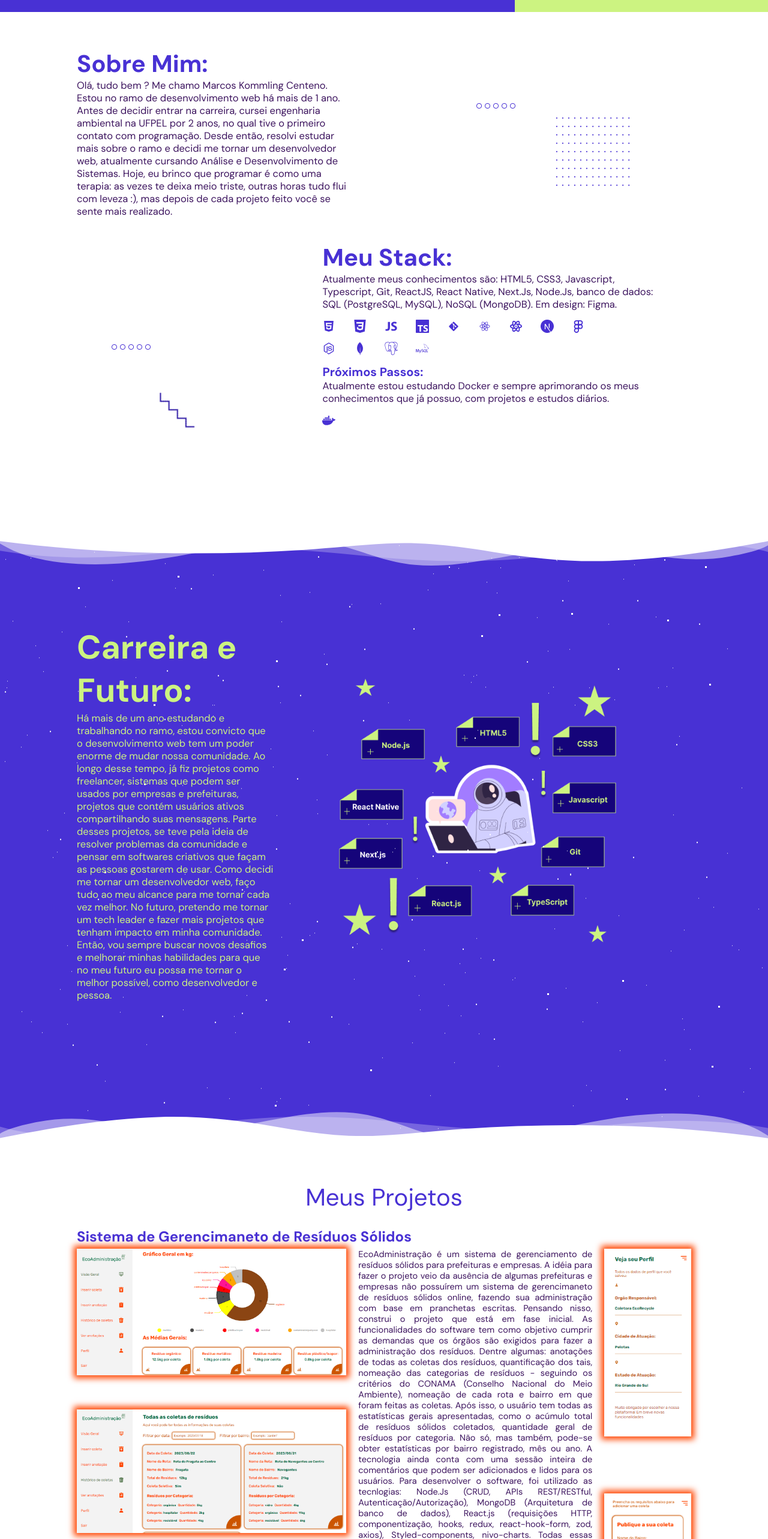
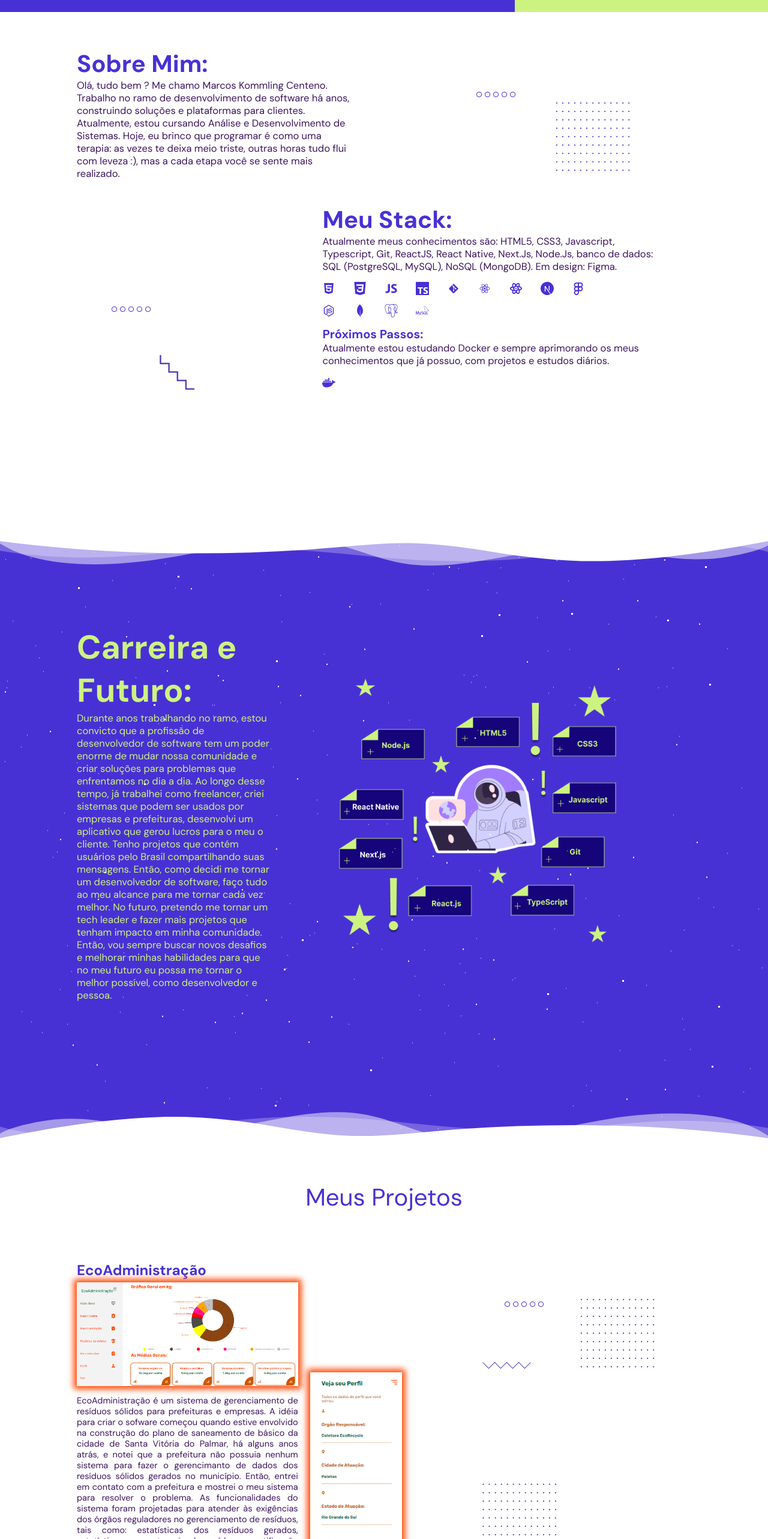
Before and after one commit to devmarcoskc/my-portfolio-React-TS, a React (Vite) app: page / in a window 1280 px wide. Shown: the part 780-3346 px from the top of the page at 60% size. Built offline with nearby package versions, Linux system fonts and the light colour scheme.

Commit message:
editing descriptions from the projects area

```diff
--- a/src/Pages/AboutMe/index.tsx
+++ b/src/Pages/AboutMe/index.tsx
@@ -48,12 +48,9 @@ function AboutMe({setSelectedPage}: Props) {
           <TextAndDesc
             title='Sobre Mim:'
             text='
-              Olá, tudo bem ? Me chamo Marcos Kommling Centeno. Estou no ramo de desenvolvimento web há mais de 1 ano.
-              Antes de decidir entrar na carreira, cursei engenharia ambiental na UFPEL por 2 anos, no qual tive
-              o primeiro contato com programação. Desde então, resolvi estudar mais sobre o ramo e
-              decidi me tornar um desenvolvedor web, atualmente cursando Análise e Desenvolvimento de Sistemas. Hoje, eu brinco que programar é como uma terapia:
-              as vezes te deixa meio triste, outras horas tudo flui com leveza :), mas depois de cada projeto feito
-              você se sente mais realizado.
+              Olá, tudo bem ? Me chamo Marcos Kommling Centeno. Trabalho no ramo de desenvolvimento de software há anos, construindo soluções e plataformas para clientes.
+              Atualmente, estou cursando Análise e Desenvolvimento de Sistemas. Hoje, eu brinco que programar é como uma terapia:
+              as vezes te deixa meio triste, outras horas tudo flui com leveza :), mas a cada etapa você se sente mais realizado.
             '
           />
         </C.LeftSideDesc>
--- a/src/Pages/CarrerAndFuture/index.tsx
+++ b/src/Pages/CarrerAndFuture/index.tsx
@@ -41,14 +41,13 @@ function CarrerAndFuture({setSelectedPage}: Props) {
                 Carreira e Futuro:
             </C.H1>
             <C.Article>
-                Há mais de um ano estudando e trabalhando no ramo, estou convicto
-                que o desenvolvimento web
-                tem um poder enorme de mudar nossa comunidade.
+                Durante anos trabalhando no ramo, estou convicto que a profissão de desenvolvedor de software
+                tem um poder enorme de mudar nossa comunidade e criar soluções para problemas que enfrentamos no dia a dia.
                 Ao longo desse
-                tempo, já fiz projetos como freelancer, sistemas que podem ser usados por empresas e prefeituras, projetos
-                que contém usuários ativos compartilhando suas mensagens. Parte desses projetos, se teve pela ideia de resolver problemas da
-                comunidade e pensar em softwares criativos que façam as pessoas gostarem de usar.
-                Como decidi me tornar um desenvolvedor web, faço tudo ao meu
+                tempo, já trabalhei como freelancer, criei sistemas que podem ser usados por empresas e prefeituras, desenvolvi um aplicativo que gerou lucros para o meu o cliente.
+                 Tenho projetos
+                que contém usuários pelo Brasil compartilhando suas mensagens.
+                Então, como decidi me tornar um desenvolvedor de software, faço tudo ao meu
                 alcance para me tornar cada vez melhor. No futuro, pretendo me tornar um tech leader e fazer mais projetos
                 que tenham impacto em minha comunidade. Então, vou sempre buscar
                 novos desafios e melhorar minhas habilidades para que no meu futuro eu possa me tornar o
--- a/src/Pages/Projects/index.tsx
+++ b/src/Pages/Projects/index.tsx
@@ -12,6 +12,8 @@ import Project5Img from '../../assets/Project5.png';
 import mobileSite5 from '../../assets/mobileSite5.png';
 import Project6Img from '../../assets/project6.png';
 import mobileSite6 from '../../assets/mobileSite6.png';
+import Project7Img from '../../assets/project7-1.png';
+import mobileSite7 from "../../assets/mobileSite7-1.png";
 import Project8img from '../../assets/project8.png';
 import mobileSite8 from '../../assets/mobileSite8.png';
 import Project9Img from '../../assets/project9.png';
@@ -35,7 +37,6 @@ import {SiMongodb} from 'react-icons/si';
 import {IoLogoNodejs} from 'react-icons/io';
 import useMediaQuery from '../../Hooks/useMediaQuery';
 import { SelectedPage } from '../../Types/Types';
-import HighlightProject from '../../Components/HighlightProject';
 
 type Props = {
   setSelectedPage: (value: SelectedPage) => void;
@@ -55,63 +56,26 @@ const Projects = ({setSelectedPage}: Props) => {
             >
               Meus Projetos
             </C.H1>
-            <HighlightProject/>
-            {!isAboveMediumScreens &&
-              <RightDesignArea/>
-            }
-            <C.ProjectAndDesignArea>
-              {isAboveMediumScreens &&
-                <LeftSideDesign/>
-              }
-              <ProjectArea
-                title='Cards For You'
-                desc='
-                Cards for you é um site de compartilhamento de cartões de mensagens para todos usuário lerem!
-                A idéia do site foi feita para os usuários poderem espalharem suas mensagens positivas com a
-                comunidade. O projeto full stack é composto com CRUD completo, sistema de autenticação e autorização,
-                APIs Rest e RestFul. Tudo isso utilizando as mais novas ferramentas do Next 13+, como: API Routes,
-                autenticação e autorização com NextAuth, SSR, sistema de paginação dinâmicas do próprio Next, sistema de SEO para facilitar a indexação,
-                posicionamento e ranqueamento da página nos sistemas de buscas. O projeto já contém usuários espalhando suas mensagens!
-                '
-                descTecnology='
-                As tecnologias do projeto utilizadas foram
-                HTML5, CSS3, Javascript, React.Js, Next.Js, MongoDB.
-                '
-                mobileImg={mobileSite8}
-                desktopImage={Project8img}
-                linkToProject='https://cards-for-you.vercel.app/'
-                linkToGithub='https://github.com/devmarcoskc/CardsNext.Js13-Full-Stack'
-                colorToShadow='blue'
-              >
-                <AiFillHtml5/>
-                <SiCss3/>
-                <IoLogoJavascript/>
-                <DiReact/>
-                <SiNextdotjs/>
-                <SiMongodb/>
-              </ProjectArea>
-            </C.ProjectAndDesignArea>
-
             <C.ProjectAndDesignArea>
               <ProjectArea
-                title='Sociopedia - Sua rede social'
+                title='EcoAdministração'
                 desc='
-                Esté é um dos meus principais projetos que estou mais gostando de desenvolver. Sociopedia é uma rede social
-                que você pode compartilhar posts com imagens e textos com seus amigos. Não só, mas também, adicionar amigos e
-                curtir os posts! O projeto é full stack, composto com CRUD completo, autenticação e autorização. Para o banco de dados
-                foi optado por MongoDB. No backend está rodando Node.js e suas ferramentas (JWT, express, mongoose, bcrypt, nodemoon, entre outros...). No frontEnd
-                foi optado por React.JS, utilizando redux, redux-toolkit, redux-persist, material-UI, formik, yup, react-dropzone. Como o projeto está no começo, estou desenvolvendo
-                novas features, como habilitar a opção de fazer comentários em posts, construir um chat para os usuários...
+                EcoAdministração é um sistema de gerenciamento de resíduos sólidos para prefeituras e empresas.
+                 A idéia para criar o sofware começou quando estive envolvido na construção do plano
+                de saneamento de básico da cidade de Santa Vitória do Palmar, há alguns anos atrás, e notei que a prefeitura não possuia nenhum sistema para fazer o gerencimanto
+                de dados dos resíduos sólidos gerados no município. Então, entrei em contato com a prefeitura e mostrei o meu sistema para resolver o problema.
+                 As funcionalidades do sistema foram projetadas para atender às exigências dos órgãos reguladores no gerenciamento de resíduos, tais como: estatísticas dos resíduos gerados, estatísticas por categoria de resíduo, quantificação por bairro e rotas.
+                 O Link abaixo é para ver uma demonstração do projeto.
                 '
                 descTecnology='
                 As tecnologias do projeto utilizadas foram
                 HTML5, CSS3, Javascript, Node.Js, MongoDB, React.Js.
                 '
-                mobileImg={mobileSite9}
-                desktopImage={Project9Img}
-                linkToProject='https://sociopedia-fnet.onrender.com/'
+                mobileImg={mobileSite7}
+                desktopImage={Project7Img}
+                linkToProject='https://gerenciamento-residuos-solidos.onrender.com/'
                 linkToGithub='https://github.com/devmarcoskc/sociopedia-MERN-stack'
-                colorToShadow='black'
+                colorToShadow='rgb(255,69,0)'
               >
                 <AiFillHtml5/>
                 <SiCss3/>
@@ -156,6 +120,74 @@ const Projects = ({setSelectedPage}: Props) => {
                 <IoLogoNodejs/>
                 <SiTypescript/>
                 <DiReact/>
+                <SiMongodb/>
+              </ProjectArea>
+            </C.ProjectAndDesignArea>
+
+            <C.ProjectAndDesignArea>
+              <ProjectArea
+                title='Sociopedia - Sua rede social'
+                desc='
+                Esté é um dos meus principais projetos que estou mais gostando de desenvolver. Sociopedia é uma rede social
+                que você pode compartilhar posts com imagens e textos com seus amigos. Não só, mas também, adicionar amigos e
+                curtir os posts! O projeto é full stack, composto com CRUD completo, autenticação e autorização. Para o banco de dados
+                foi optado por MongoDB. No backend está rodando Node.js e suas ferramentas (JWT, express, mongoose, bcrypt, nodemoon, entre outros...). No frontEnd
+                foi optado por React.JS, utilizando redux, redux-toolkit, redux-persist, material-UI, formik, yup, react-dropzone. Como o projeto está no começo, estou desenvolvendo
+                novas features, como habilitar a opção de fazer comentários em posts, construir um chat para os usuários...
+                '
+                descTecnology='
+                As tecnologias do projeto utilizadas foram
+                HTML5, CSS3, Javascript, Node.Js, MongoDB, React.Js.
+                '
+                mobileImg={mobileSite9}
+                desktopImage={Project9Img}
+                linkToProject='https://sociopedia-fnet.onrender.com/'
+                linkToGithub='https://github.com/devmarcoskc/sociopedia-MERN-stack'
+                colorToShadow='black'
+              >
+                <AiFillHtml5/>
+                <SiCss3/>
+                <IoLogoJavascript/>
+                <IoLogoNodejs/>
+                <SiMongodb/>
+                <DiReact/>
+              </ProjectArea>
+
+              <RightDesignArea/>
+           </C.ProjectAndDesignArea>
+
+            {!isAboveMediumScreens &&
+              <RightDesignArea/>
+            }
+            <C.ProjectAndDesignArea>
+              {isAboveMediumScreens &&
+                <LeftSideDesign/>
+              }
+              <ProjectArea
+                title='Cards For You'
+                desc='
+                Cards for you é um site de compartilhamento de cartões de mensagens para todos usuário lerem!
+                A idéia do site foi feita para os usuários poderem espalharem suas mensagens positivas com a
+                comunidade. O projeto full stack é composto com CRUD completo, sistema de autenticação e autorização,
+                APIs Rest e RestFul. Tudo isso utilizando as mais novas ferramentas do Next 13+, como: API Routes,
+                autenticação e autorização com NextAuth, SSR, sistema de paginação dinâmicas do próprio Next, sistema de SEO para facilitar a indexação,
+                posicionamento e ranqueamento da página nos sistemas de buscas. O projeto já contém usuários espalhando suas mensagens!
+                '
+                descTecnology='
+                As tecnologias do projeto utilizadas foram
+                HTML5, CSS3, Javascript, React.Js, Next.Js, MongoDB.
+                '
+                mobileImg={mobileSite8}
+                desktopImage={Project8img}
+                linkToProject='https://cards-for-you.vercel.app/'
+                linkToGithub='https://github.com/devmarcoskc/CardsNext.Js13-Full-Stack'
+                colorToShadow='blue'
+              >
+                <AiFillHtml5/>
+                <SiCss3/>
+                <IoLogoJavascript/>
+                <DiReact/>
+                <SiNextdotjs/>
                 <SiMongodb/>
               </ProjectArea>
             </C.ProjectAndDesignArea>
```
